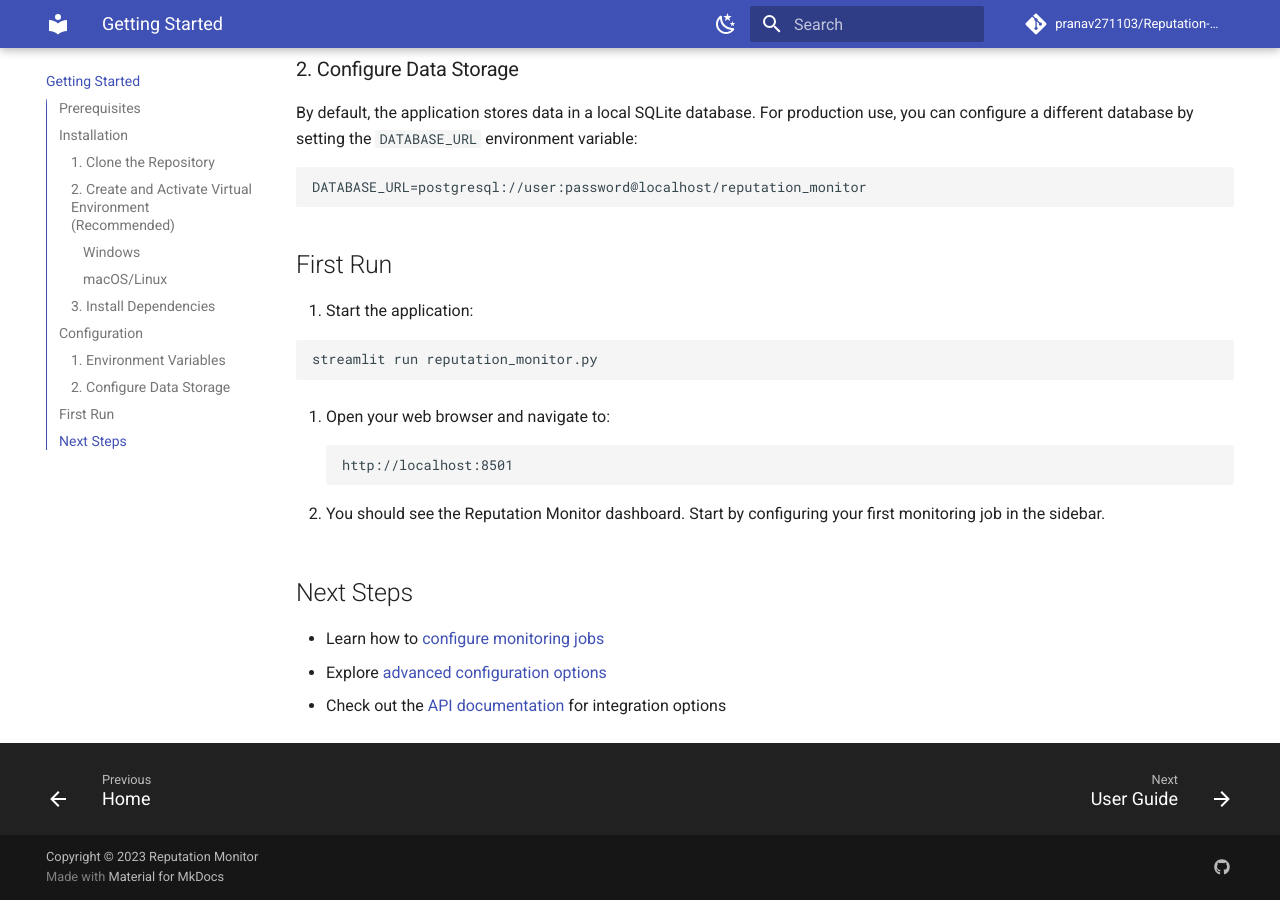
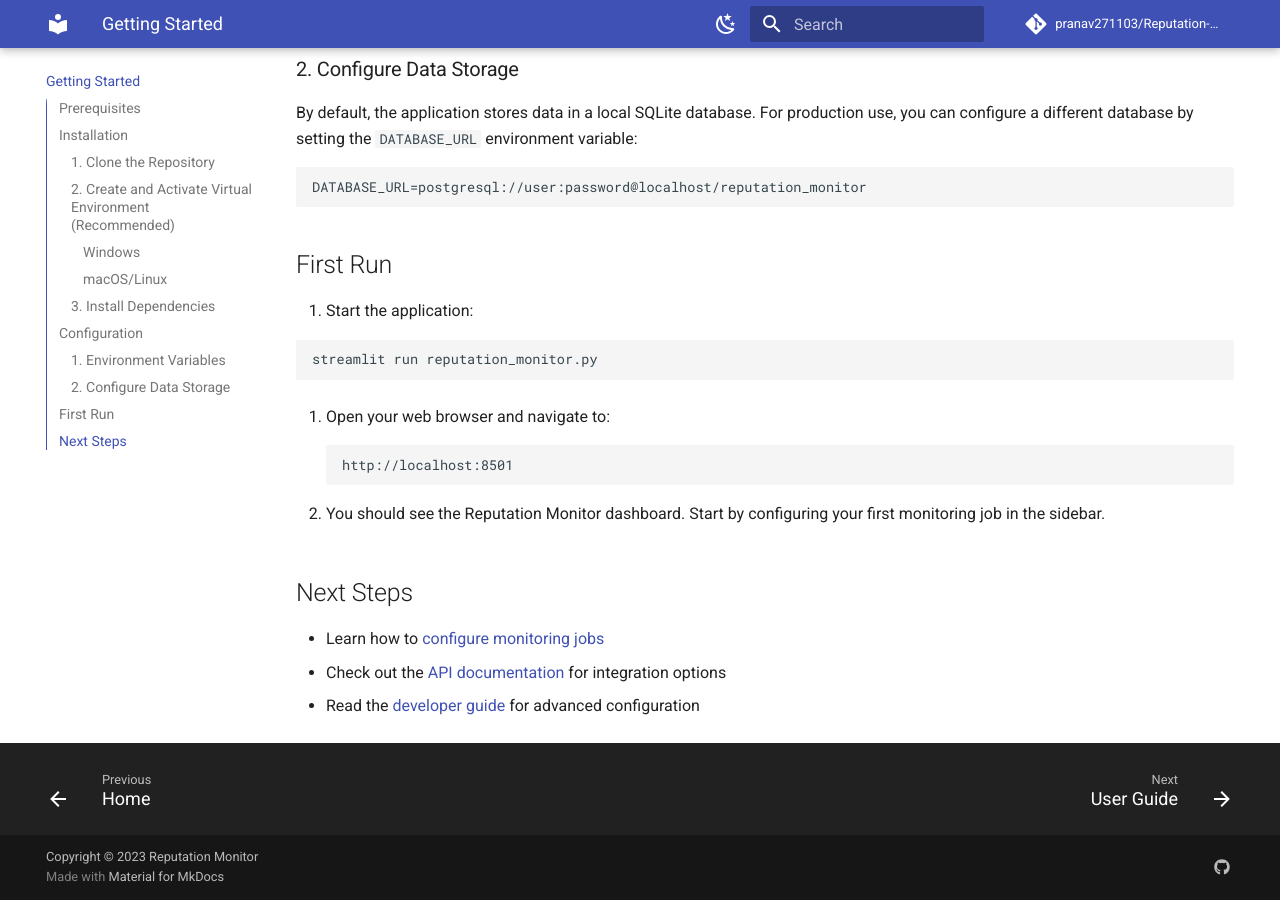
Before and after one commit to pranav271103/Reputation-Monitor, an MkDocs documentation site: the page built from docs/getting_started.md, in a window 1280 px wide and 900 px high, scrolled down 1524 px. Built offline with MkDocs 1.6.1 and Material for MkDocs 9.7.7, drawn with Linux system fonts in a browser that asks for light colours; comment, search, counter and statistics services are not loaded.

Commit message:
Docs Update

```diff
--- a/docs/getting_started.md
+++ b/docs/getting_started.md
@@ -87,5 +87,5 @@
 ## Next Steps
 
 - Learn how to [configure monitoring jobs](user_guide.md#monitoring-setup)
-- Explore [advanced configuration options](advanced_topics.md)
 - Check out the [API documentation](api_reference.md) for integration options
+- Read the [developer guide](developer_guide.md) for advanced configuration
```
Also changed, not shown: docs/developer_guide.md (+1 -1 lines).
